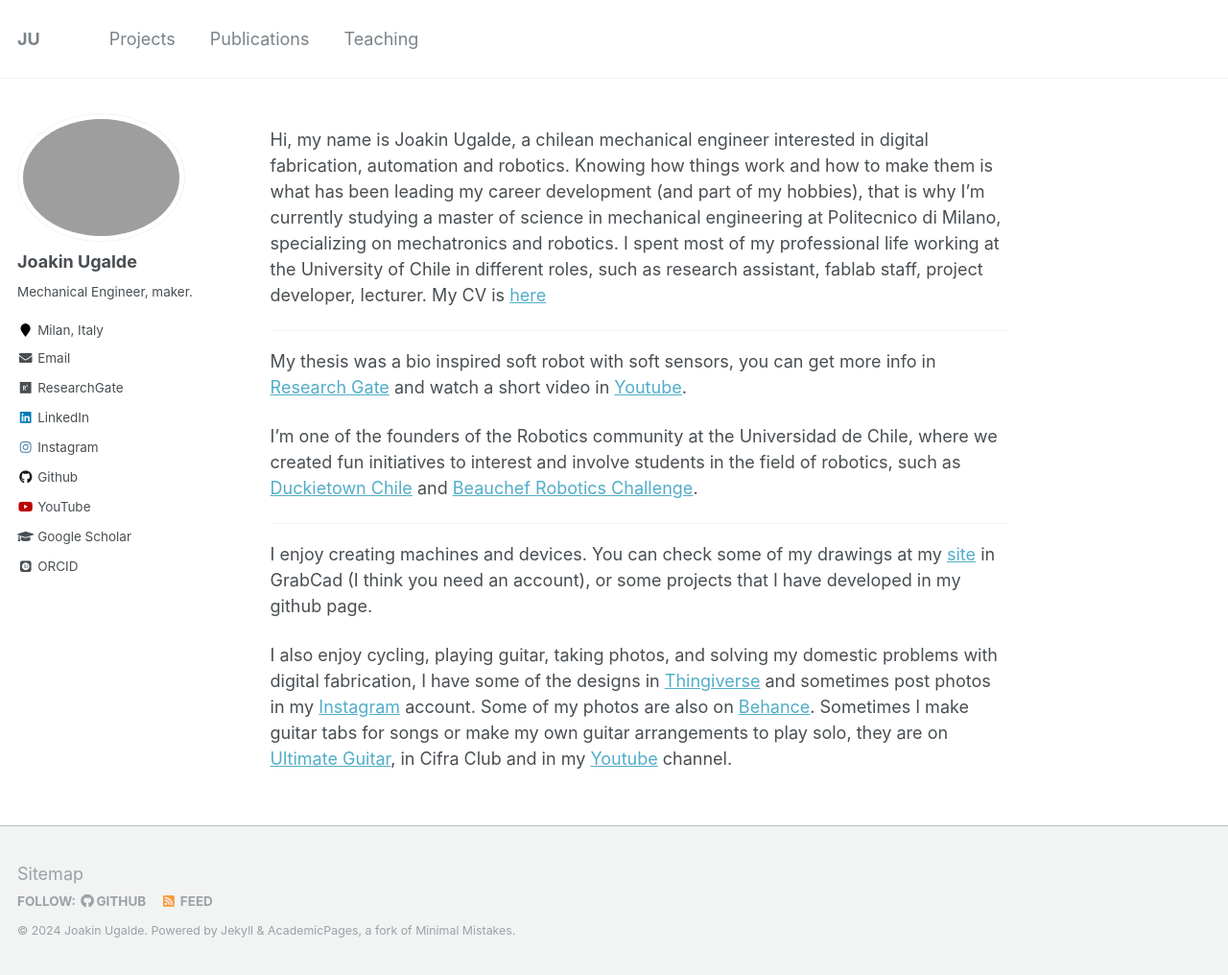
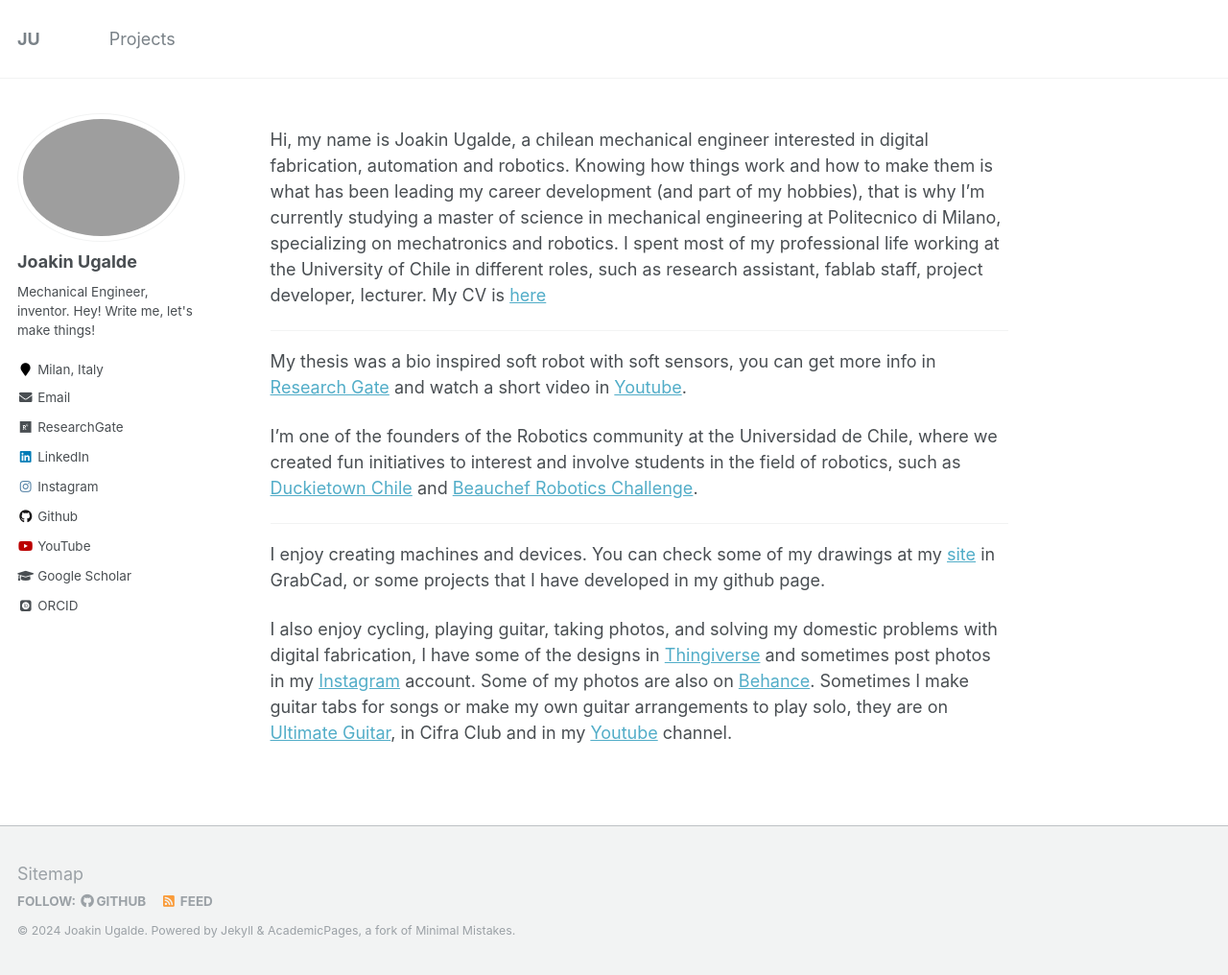
Before and after one commit to jkugalde/jkugalde.github.io, a Jekyll site: the page built from _pages/about.md, in a window 1280 px wide and 1016 px high. Shown: the whole window at 96% size. Built offline with Jekyll 4.4.1, drawn with Linux system fonts in a browser that asks for light colours; some web fonts are replaced.

Commit message:
navigation change

```diff
--- a/_config.yml
+++ b/_config.yml
@@ -80,7 +80,7 @@ analytics:
 author:
   name             : "Joakin Ugalde"
   avatar           : "profile.png"
-  bio              : "Mechanical Engineer, maker."
+  bio              : "Mechanical Engineer, inventor. Hey! Write me, let's make things!"
   location         : "Milan, Italy"
   employer         :
   googlescholar    : "https://scholar.google.es/citations?user=KykjcygAAAAJ&hl=es"
--- a/_data/navigation.yml
+++ b/_data/navigation.yml
@@ -4,14 +4,8 @@ main:
   - title: "Projects"
     url: /portfolio/
 
-  - title: "Publications"
-    url: /publications/
-
   #- title: "Talks"
   #  url: /talks/
-
-  - title: "Teaching"
-    url: /teaching/
 
   #- title: "Blog Posts"
   # url: /year-archive/
--- a/_pages/about.md
+++ b/_pages/about.md
@@ -19,6 +19,6 @@ I’m one of the founders of the Robotics community at the Universidad de Chile,
 
 ---
 
-I enjoy creating machines and devices. You can check some of my drawings at my [site](https://grabcad.com/joakin.ugalde-1) in GrabCad (I think you need an account), or some projects that I have developed in my github page.
+I enjoy creating machines and devices. You can check some of my drawings at my [site](https://grabcad.com/joakin.ugalde-1) in GrabCad, or some projects that I have developed in my github page.
 
 I also enjoy cycling, playing guitar, taking photos, and solving my domestic problems with digital fabrication, I have some of the designs in [Thingiverse](https://www.thingiverse.com/JKUgalde/designs) and sometimes post photos in my [Instagram](https://www.instagram.com/jotaka.ug) account. Some of my photos are also on [Behance](https://www.behance.net/joakinugalde). Sometimes I make guitar tabs for songs or make my own guitar arrangements to play solo, they are on [Ultimate Guitar](https://www.ultimate-guitar.com/u/jcugaldecas), in Cifra Club and in my [Youtube](https://www.youtube.com/watch?v=VmIDZGeT_ZI) channel.
```
